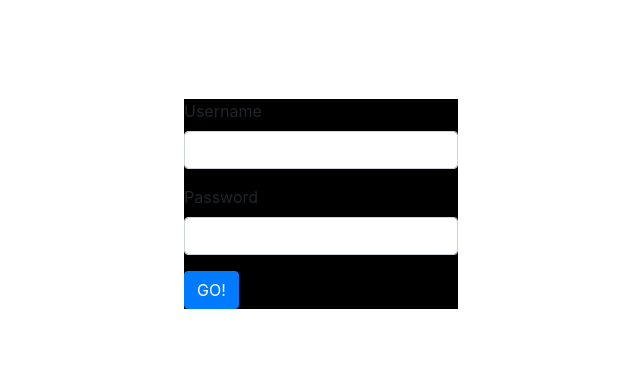
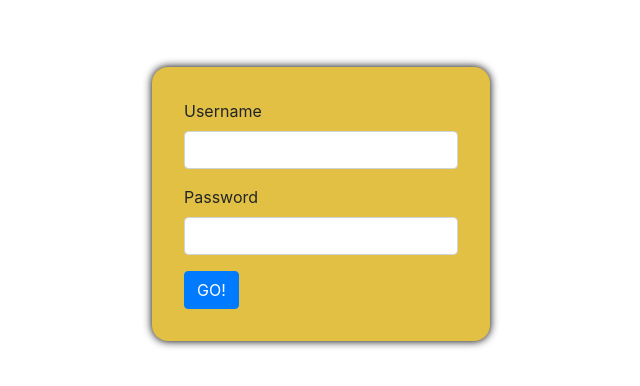
Before and after one commit to 4c3x5u/portfolio_goteam, a React (Create React App) app in the folder frontend/: page / in a window 1280 px wide. Shown: the part 196-582 px from the top of the page, without its empty margins (319-959 px from the left). Built offline with nearby package versions, Linux system fonts and the light colour scheme.

Commit message:
Colors imported in register styles, register form edited.

```diff
--- a/frontend/src/components/register/register.sass
+++ b/frontend/src/components/register/register.sass
@@ -1,3 +1,5 @@
+@use '../../../colors'
+
 #FormWrapper
   display: flex
   justify-content: center
@@ -5,4 +7,7 @@
   min-height: 100vh
 
 #RegisterForm
-  background-color: black
+  background-color: colors.$maize-crayola
+  padding: 2rem
+  border-radius: 1rem
+  box-shadow: 0 0 0.5rem 0.01rem #000000
```
